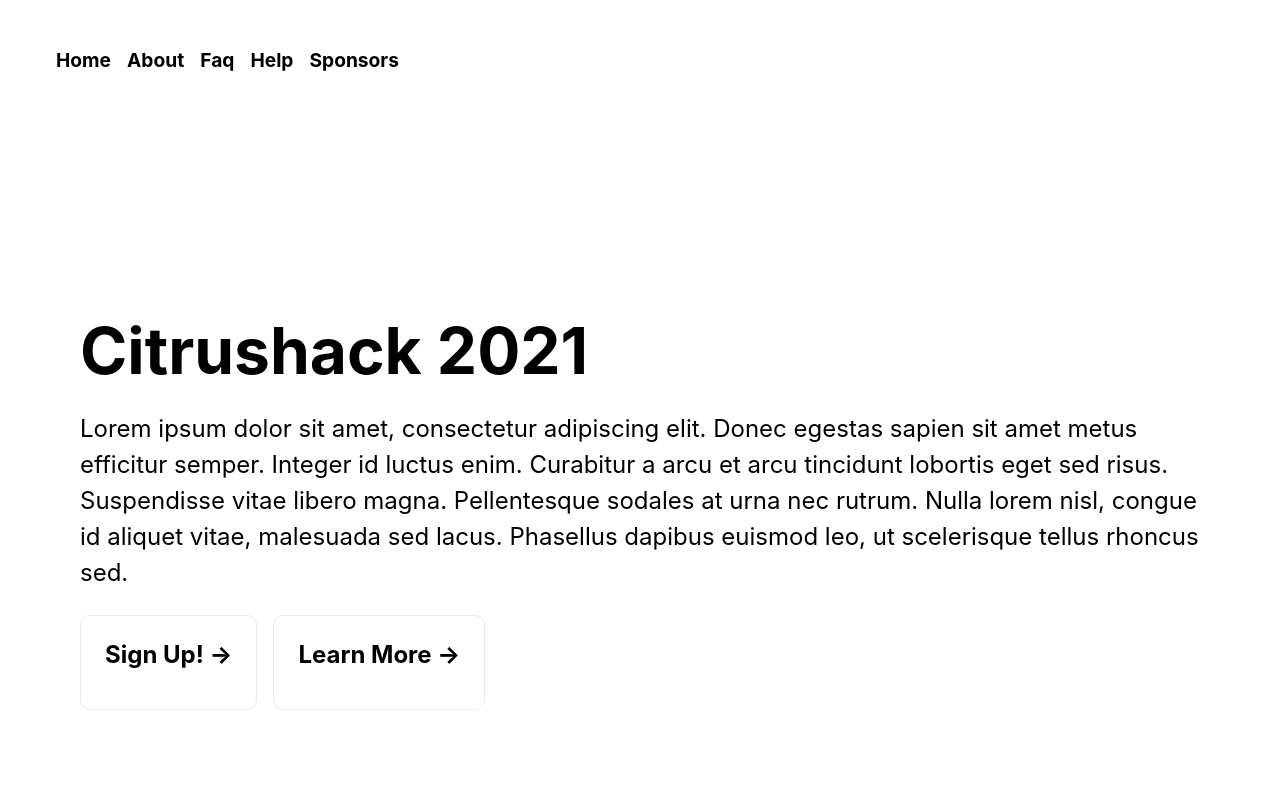
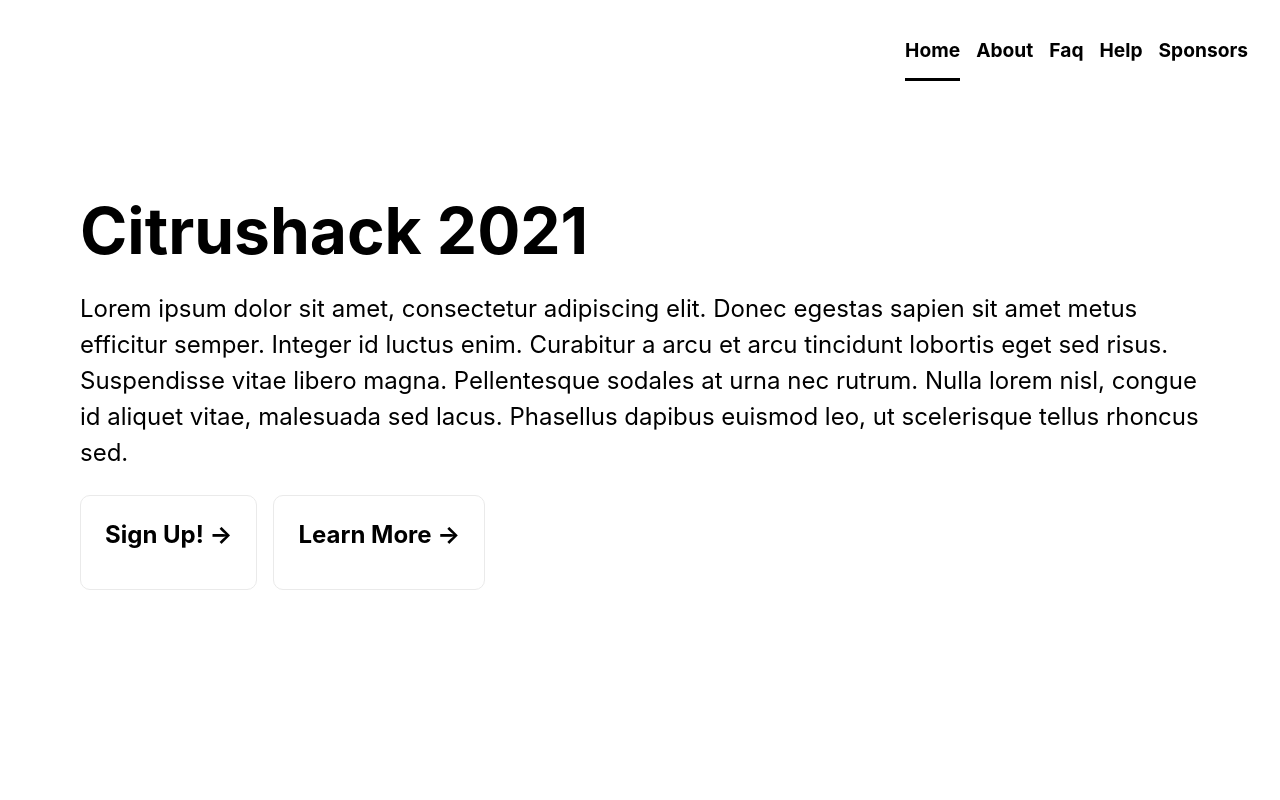
Before and after one commit to citrushack/Citrushack2021, a Next.js app: page / in a window 1280 px wide. Shown: the top 800 px of the page. Built offline with nearby package versions, Linux system fonts and the light colour scheme.

Commit message:
Fixed navbar padding. Home link is now underlined at top of page. Accordion has pointer cursor on hover.

```diff
--- a/components/ActiveLink.js
+++ /dev/null
@@ -1,22 +0,0 @@
-import { useRouter } from "next/router";
-import PropTypes from "prop-types";
-import Link from "next/link";
-import React, { Children } from "react";
-
-const ActiveLink = ({ children, activeClassName, ...props }) => {
-  const { pathname } = useRouter();
-  const child = Children.only(children);
-
-  const className =
-    pathname === props.href
-      ? `${child.props.className} ${activeClassName}`
-      : child.props.className;
-
-  return <Link {...props}>{React.cloneElement(child, { className })}</Link>;
-};
-
-ActiveLink.propTypes = {
-  activeClassName: PropTypes.string.isRequired,
-};
-
-export default ActiveLink;
--- a/components/Nav.js
+++ b/components/Nav.js
@@ -1,30 +1,24 @@
-import ActiveLink from "./ActiveLink";
 import Navstyles from "../styles/Nav.module.css";
-import * as Scroll from "react-scroll";
 import {
   Link,
-  Element,
-  Events,
   animateScroll as scroll,
-  scrollSpy,
-  scroller,
 } from "react-scroll";
 import styled from "@emotion/styled";
 
 const StickyNav = styled.nav`
-  position: sticky;
+  position: fixed;
   z-index: 5;
   top: 0;
-  width: 100%;
-  margin: 0;
-  padding: 2rem 1rem;
-  background-color: #fff;
+  right: 0;
+  margin:0;
+  padding: 1.4rem 1rem;
+  min-width: 100%;
+  background-color:#fff;
 `;
 
 export function Nav() {
   return (
     <StickyNav>
-      <div className={Navstyles.navigation}>
         <ul className={Navstyles.navlistcontainer}>
           <li className={Navstyles.navlistlink}>
             <Link
@@ -87,7 +81,6 @@ export function Nav() {
             </Link>
           </li>
         </ul>
-      </div>
     </StickyNav>
   );
 }
--- a/styles/Accordion.module.css
+++ b/styles/Accordion.module.css
@@ -28,6 +28,7 @@
   min-width: 100%;
   border: none;
   box-shadow: transparent;
+  cursor: pointer;
 }
 
 .accordionItemPanel {
--- a/styles/Nav.module.css
+++ b/styles/Nav.module.css
@@ -1,11 +1,8 @@
-.navigation {
-    display: flex;
-    align-items: flex-end;
-}
 .navlistcontainer {
   display: flex;
   flex-direction: row;
-  align-items: flex-end;
+  justify-content: flex-end;
+
 }
 .navlistlink {
   list-style: none;
```
Also changed, not shown: pages/index.js (+6 -7 lines).
